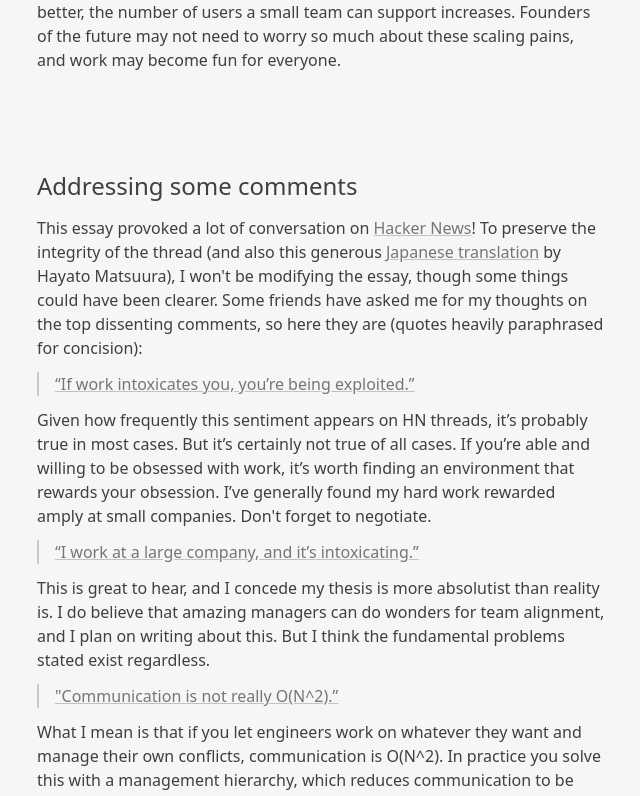
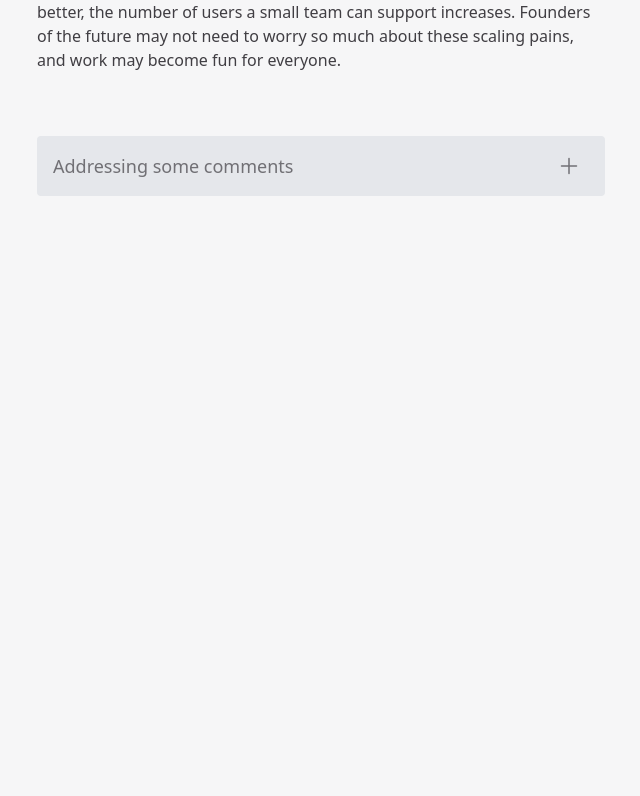
Before and after one commit to Xyzrr/micro-blog, a SvelteKit app: page /startup-spark in a window 1280 px wide. Shown: the part 3300-4096 px from the top of the page, without its empty margins (219-859 px from the left). After the commit the page ends 3752 px from the top, so only its background shows below. Built offline with nearby package versions, Linux system fonts and the light colour scheme.

Commit message:
collapsible section

```diff
--- a/src/routes/(posts)/startup-spark/+page.svelte
+++ b/src/routes/(posts)/startup-spark/+page.svelte
@@ -1,3 +1,7 @@
+<script>
+	import CollapsibleSection from '../../CollapsibleSection.svelte';
+</script>
+
 <svelte:head>
 	<title>How a startup loses its spark</title>
 </svelte:head>
@@ -182,15 +186,16 @@
 	need to worry so much about these scaling pains, and work may become fun for everyone.
 </p>
 
-<h2 class="mt-24">Addressing some comments</h2>
-
+<div class="mb-16" />
+<CollapsibleSection title="Addressing some comments">
 	<p>
 		This essay provoked a lot of conversation on <a
 			target="_blank"
 			rel="noreferrer"
 			href="https://news.ycombinator.com/item?id=37098483">Hacker News</a
 		>! To preserve the integrity of the thread (and also this generous
-	<a target="_blank" rel="noreferrer" href="https://yakst.com/ja/posts/5797">Japanese translation</a
+		<a target="_blank" rel="noreferrer" href="https://yakst.com/ja/posts/5797"
+			>Japanese translation</a
 		> by Hayato Matsuura), I won't be modifying the essay, though some things could have been clearer.
 		Some friends have asked me for my thoughts on the top dissenting comments, so here they are (quotes
 		heavily paraphrased for concision):
@@ -226,9 +231,9 @@
 	</blockquote>
 	<p>
 		What I mean is that if you let engineers work on whatever they want and manage their own
-	conflicts, communication is O(N^2). In practice you solve this with a management hierarchy, which
-	reduces communication to be closer to O(N*log(N)). But the management hierarchy prevents engineers
-	from working on whatever they want, hence less fun.
+		conflicts, communication is O(N^2). In practice you solve this with a management hierarchy,
+		which reduces communication to be closer to O(N*log(N)). But the management hierarchy prevents
+		engineers from working on whatever they want, hence less fun.
 	</p>
 
 	<blockquote>
@@ -240,3 +245,4 @@
 		Linear. To be fair I don’t have data on how well Linear scales, but it’s hard to imagine it ever
 		being a worse experience than Jira.
 	</p>
+</CollapsibleSection>
--- /dev/null
+++ b/src/routes/CollapsibleSection.svelte
@@ -0,0 +1,58 @@
+<script lang="ts">
+	import classNames from 'classnames';
+
+	export let title: string;
+	let collapsed = true;
+
+	const toggleCollapsed = () => {
+		collapsed = !collapsed;
+	};
+</script>
+
+<!-- svelte-ignore a11y-click-events-have-key-events -->
+<!-- svelte-ignore a11y-no-static-element-interactions -->
+<div
+	class={classNames('flex flex-col rounded', {
+		'hover:brightness-95 cursor-pointer bg-gray-200': collapsed,
+		'border border-gray-300 p-4': !collapsed
+	})}
+>
+	<!-- svelte-ignore a11y-no-noninteractive-element-interactions -->
+	<h2
+		class={classNames('cursor-pointer flex items-center justify-between m-0', {
+			'opacity-70 text-lg p-4': collapsed,
+			'text-2xl mb-4 hover:brightness-200': !collapsed
+		})}
+		on:click={toggleCollapsed}
+	>
+		{title}
+		<span class="inline-block mr-2">
+			{#if !collapsed}
+				<svg
+					xmlns="http://www.w3.org/2000/svg"
+					fill="none"
+					viewBox="0 0 24 24"
+					stroke-width="1.5"
+					stroke="currentColor"
+					class="w-6 h-6"
+				>
+					<path stroke-linecap="round" stroke-linejoin="round" d="M19.5 12h-15" />
+				</svg>
+			{:else}
+				<svg
+					xmlns="http://www.w3.org/2000/svg"
+					fill="none"
+					viewBox="0 0 24 24"
+					stroke-width="1.5"
+					stroke="currentColor"
+					class="w-6 h-6"
+				>
+					<path stroke-linecap="round" stroke-linejoin="round" d="M12 4.5v15m7.5-7.5h-15" />
+				</svg>
+			{/if}
+		</span>
+	</h2>
+	{#if !collapsed}
+		<slot />
+	{/if}
+</div>
```
Lines whose indentation alone changed are shown as unchanged.
